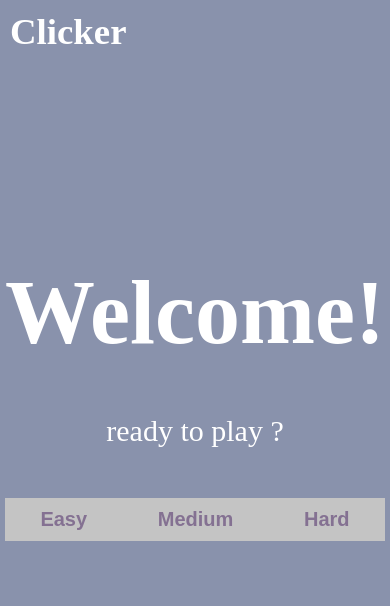
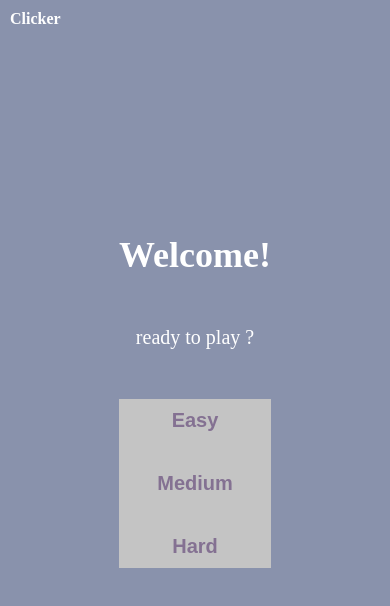
Before and after one commit to riskatrim/ClickerGame, a plain HTML site: page index.html in a window 390 px wide. Drawn offline with Linux system fonts and the light colour scheme.

Commit message:
fix responsive design

```diff
--- a/script.js
+++ b/script.js
@@ -105,6 +105,7 @@ const startGame = async (level) => {
 
 const endGame = (generator, timer) => {
     totalScoreDisplay.innerHTML = score;
+    gameDisplay.innerHTML = '';
     clearInterval(generator);
     clearInterval(timer);
     showScoreBoard();
--- a/style.css
+++ b/style.css
@@ -72,6 +72,7 @@ button:hover {
     flex-grow: 1;
     background-color:#000000;
     position: relative;
+    overflow: hidden;
 }
 
 #desc {
@@ -115,3 +116,19 @@ button:hover {
 .triangle:focus {
     border-bottom: 60px solid rgb(255, 0, 0);
 }
+
+@media only screen and (max-width: 600px) {
+    h2 {
+        font-size: 16px;
+    }
+    h1 {
+        font-size: 36px;
+    }
+    p {
+        font-size: 20px;
+    }
+    .level-selector {
+        flex-direction: column;
+        gap: 20px;
+    }
+}
```
